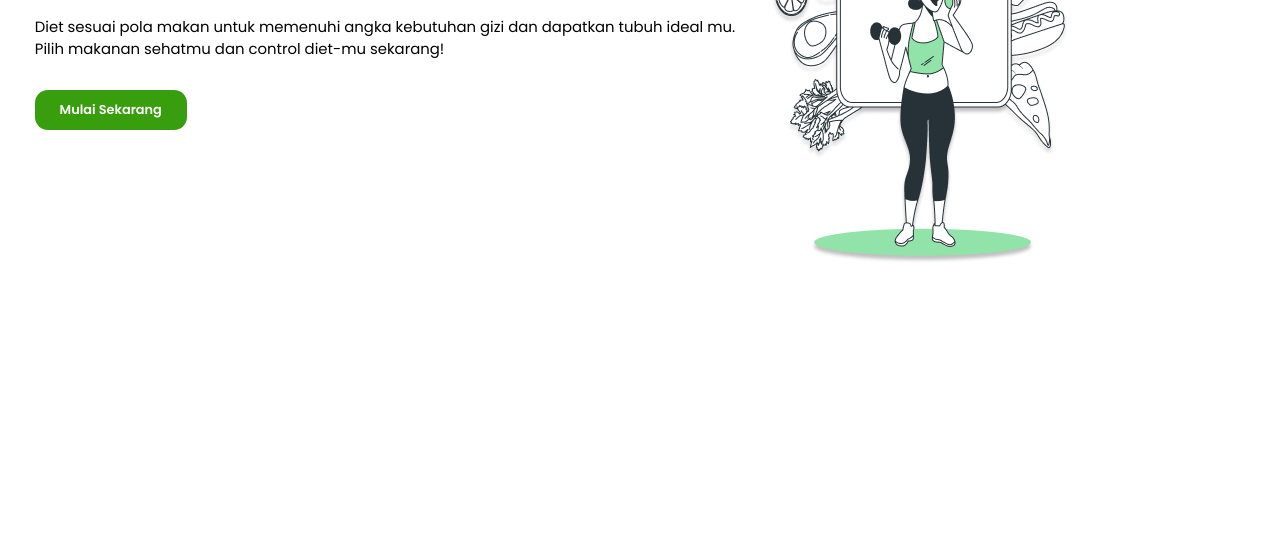
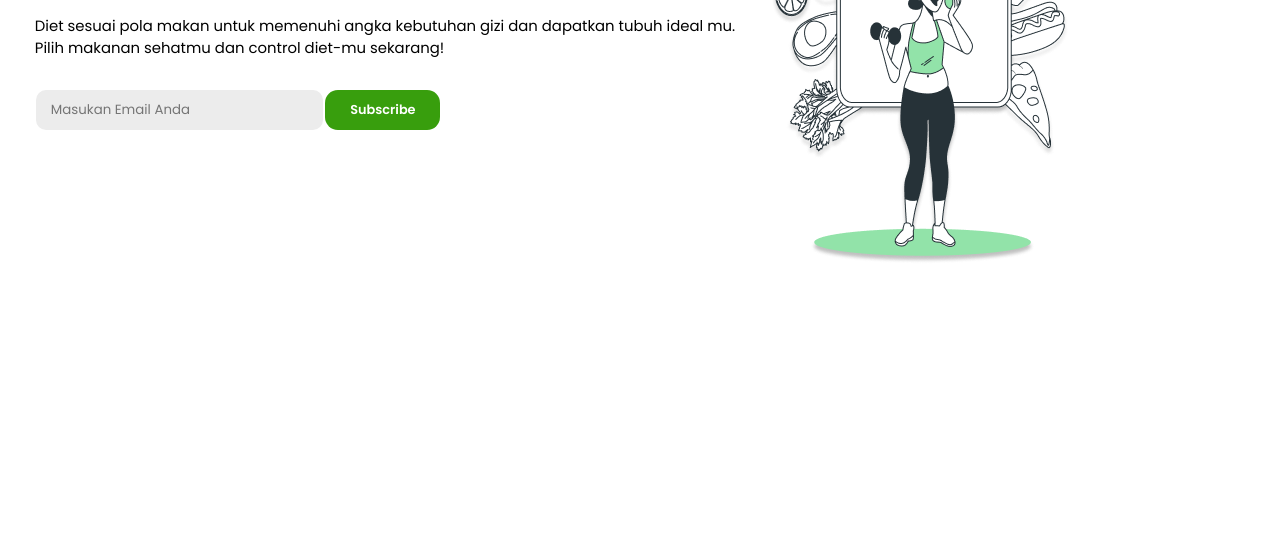
Before and after one commit to rahmadifadillah/Landing-Page-Challenge, a plain HTML site: page index.html in a window 1280 px wide. Shown: the part 265-800 px from the top of the page. Drawn offline with nearby package versions, Linux system fonts and the light colour scheme; a web font is replaced by a local one.

Commit message:
add subscribe style

```diff
--- a/css/style.css
+++ b/css/style.css
@@ -109,6 +109,21 @@ a {
     margin-top: 90px;
     width: 60vh;
     animation: float 5s ease-in-out infinite;
+}
+
+.form-box {
+    padding: 1px;
+    width: 55vh;
+    border-radius: 20px;
+    box-shadow: 10px 10px 15px #c7c4c4, -15px #ececec;
+}
+
+.form-box input {
+    color: #000;
+    padding: 10px 15px;
+    border-radius: 10px;
+    outline: none;
+    background: #ececec;
 }
 
 .btn {
--- a/index.html
+++ b/index.html
@@ -31,7 +31,10 @@
             <h1>Diet Sehat, <br>Gizi Seimbang</h1>
             <p>Diet sesuai pola makan untuk memenuhi angka kebutuhan gizi dan dapatkan tubuh ideal mu. <br> Pilih
                 makanan sehatmu dan control diet-mu sekarang!</p>
-            <a href="#" class="btn">Mulai Sekarang</a>
+            <div class="form-box">
+                <input type="text" name="" placeholder="Masukan Email Anda">
+                <button type="submit" class="btn">Subscribe</button>
+            </div>
         </div>
         <div class="main-pic">
             <img src="/assets/img/main-pic.png" />
```
